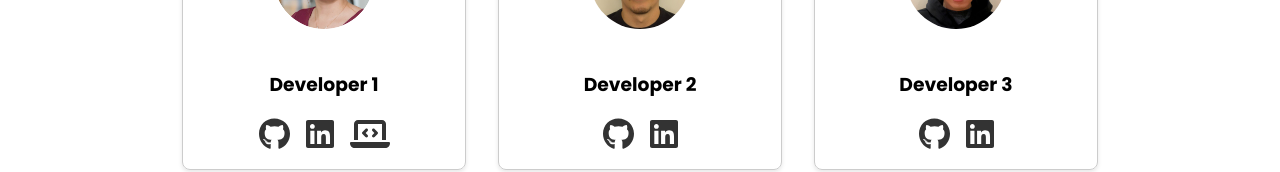
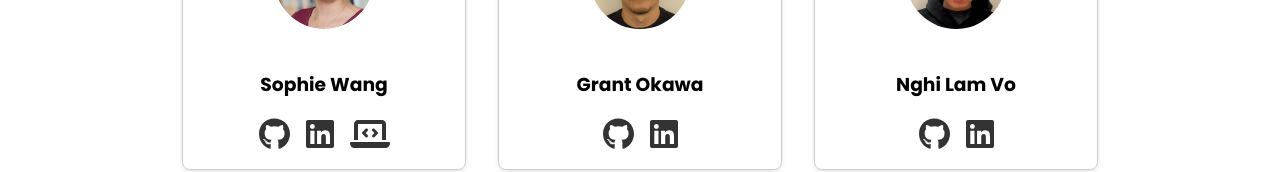
Before and after one commit to sophieynw/fridgorithm, a React (Vite) app in the folder frontend/: page /contact in a window 1280 px wide. Shown: the part 432-604 px from the top of the page. Built offline with nearby package versions, Linux system fonts and the light colour scheme; the HTML template or start-up script is replaced by a standard one.

Commit message:
added our names to contact

```diff
--- a/frontend/src/components/Contact.jsx
+++ b/frontend/src/components/Contact.jsx
@@ -17,20 +17,20 @@ const Contact = () => {
     // Developer data
     const developers = [
         {
-            name: 'Developer 1',
+            name: 'Sophie Wang',
             image: './images/sophie.png',
             github: 'https://github.com/sophieynw',
             linkedin: 'https://linkedin.com/in/sophie-y-wang',
             portfolio: 'https://sophieynw-portfolio.vercel.app/',
         },
         {
-            name: 'Developer 2',
+            name: 'Grant Okawa',
             image: './images/grant.jpg',
             github: 'https://github.com/GrantOkawa',
             linkedin: 'https://www.linkedin.com/in/grantokawa/',
         },
         {
-            name: 'Developer 3',
+            name: 'Nghi Lam Vo',
             image: './images/lam.jpg',
             github: 'https://github.com/maxins1211',
             linkedin: 'https://www.linkedin.com/in/nghi-lam-vo/',
```
